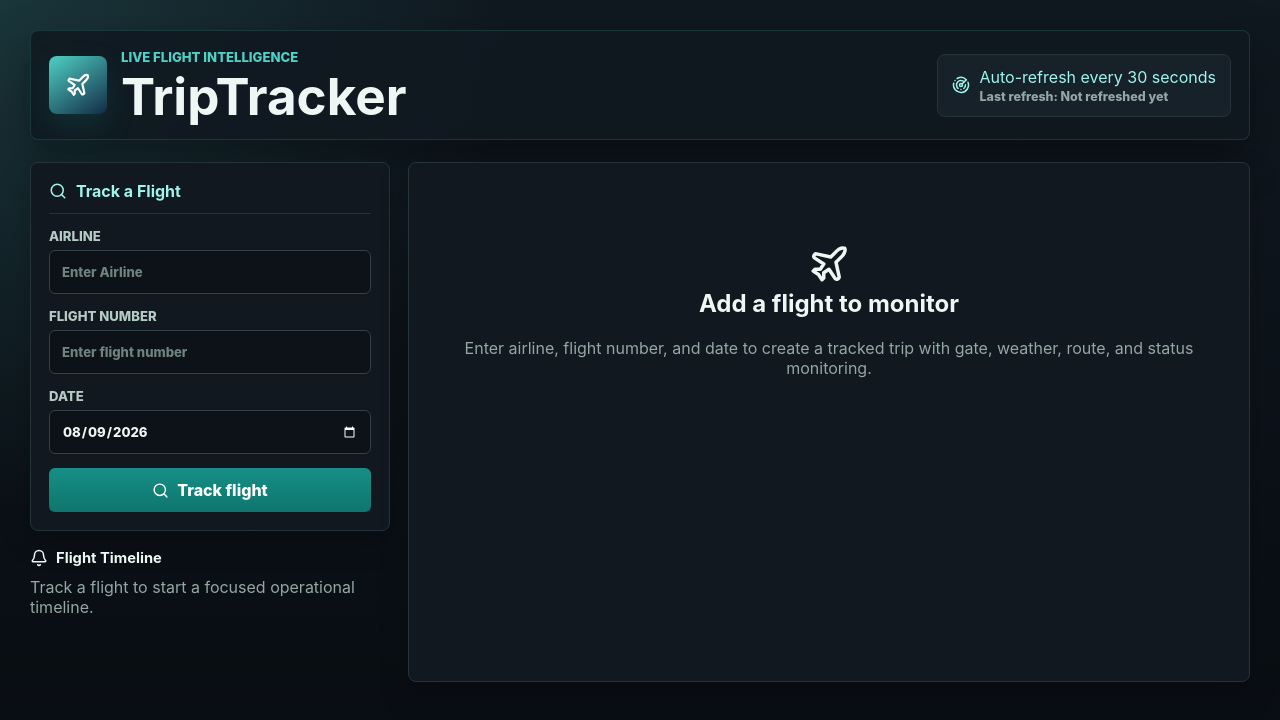
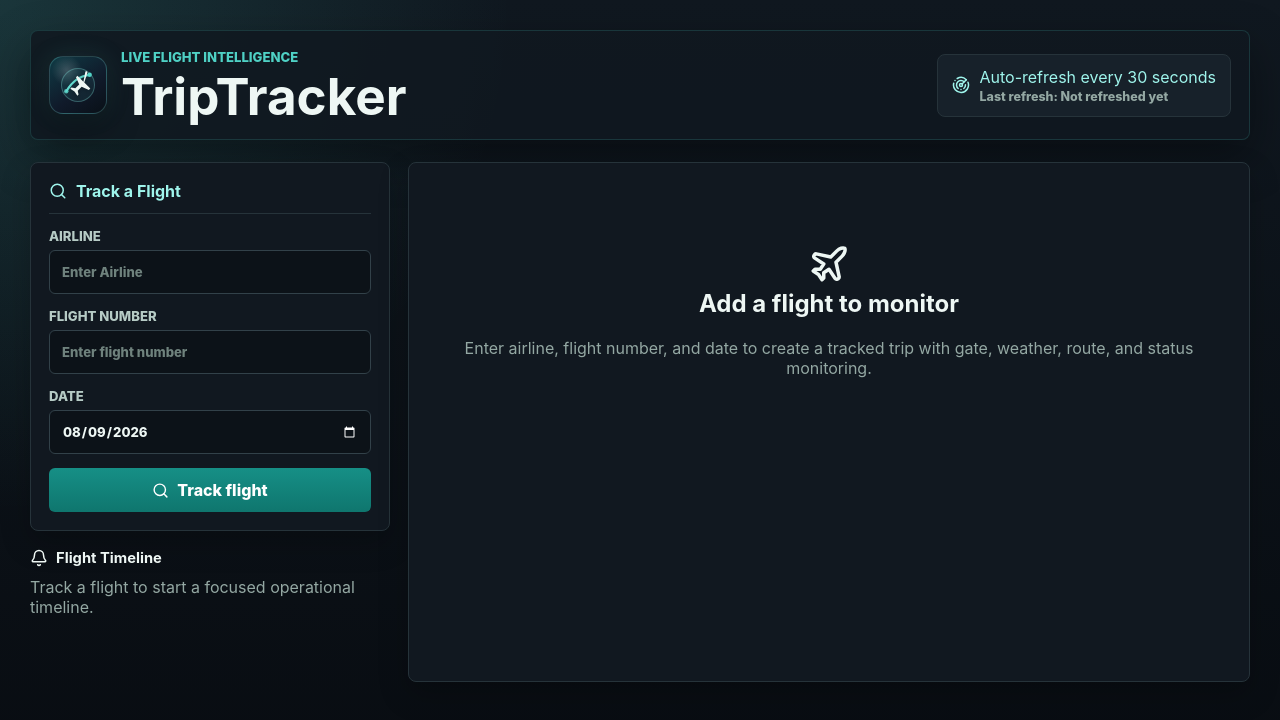
Before and after one commit to James-S-1980/TripTracker, a React (Vite) app: page / in a window 1280 px wide. Shown: the top 720 px of the page. Built offline with nearby package versions, Linux system fonts and the light colour scheme.

Commit message:
Refresh TripTracker app logo

```diff
--- a/src/App.tsx
+++ b/src/App.tsx
@@ -105,6 +105,25 @@ function inboundStatusLabel(status: FlightLeg["inboundStatus"] | undefined): str
 
 function aircraftPhotoUrl(tailNumber: string): string {
   return `https://www.planespotters.net/photos/reg/${encodeURIComponent(tailNumber)}`;
+}
+
+function TripTrackerLogo() {
+  return (
+    <svg aria-hidden="true" className="triptracker-logo" viewBox="0 0 64 64">
+      <defs>
+        <linearGradient id="triptrackerLogoGradient" x1="11" y1="12" x2="52" y2="54" gradientUnits="userSpaceOnUse">
+          <stop stopColor="#8ff7ed" />
+          <stop offset="0.55" stopColor="#4fd1c5" />
+          <stop offset="1" stopColor="#7dd3fc" />
+        </linearGradient>
+      </defs>
+      <circle className="logo-orbit" cx="32" cy="32" r="24" />
+      <path className="logo-route" d="M15 41c8-14 19-22 34-24" />
+      <path className="logo-aircraft" d="M42.7 12.8c1.4-1.4 3.5-.3 2.9 1.6l-4.5 14.1 8.8 8.7-2.1 2.1-10.5-4.7-5.7 5.7 1.2 5.6-1.7 1.7-4.2-6.1-6.1-4.2 1.7-1.7 5.6 1.2 5.7-5.7-4.7-10.5 2.1-2.1 8.7 8.8 2.8-14.5Z" />
+      <circle className="logo-dot origin" cx="15" cy="41" r="3.2" />
+      <circle className="logo-dot destination" cx="49" cy="17" r="3.2" />
+    </svg>
+  );
 }
 
 function soundEventsForFlightChange(previous: FlightLeg, next: FlightLeg): SoundEventType[] {
@@ -346,7 +365,7 @@ export function App() {
       <section className="topbar">
         <div className="brand-block">
           <div className="brand-mark" aria-hidden="true">
-            <Plane size={26} />
+            <TripTrackerLogo />
           </div>
           <div>
             <p className="eyebrow">Live flight intelligence</p>
--- a/src/styles.css
+++ b/src/styles.css
@@ -62,14 +62,49 @@ input {
 
 .brand-mark {
   align-items: center;
-  background: linear-gradient(145deg, var(--teal), #132b45);
-  border-radius: 8px;
-  box-shadow: 0 12px 28px rgba(15, 118, 110, 0.24);
+  background:
+    radial-gradient(circle at 30% 24%, rgba(255, 255, 255, 0.18), transparent 26%),
+    linear-gradient(145deg, #0f3b45 0%, #101a2a 58%, #091017 100%);
+  border: 1px solid rgba(143, 247, 237, 0.22);
+  border-radius: 14px;
+  box-shadow: 0 14px 32px rgba(0, 0, 0, 0.34), 0 0 26px rgba(79, 209, 197, 0.12);
   color: #ffffff;
   display: flex;
   height: 58px;
   justify-content: center;
   min-width: 58px;
+}
+
+.triptracker-logo {
+  display: block;
+  height: 44px;
+  width: 44px;
+}
+
+.logo-orbit {
+  fill: rgba(79, 209, 197, 0.08);
+  stroke: rgba(143, 247, 237, 0.3);
+  stroke-width: 1.5;
+}
+
+.logo-route {
+  fill: none;
+  stroke: url("#triptrackerLogoGradient");
+  stroke-linecap: round;
+  stroke-width: 3;
+}
+
+.logo-aircraft {
+  fill: #eef7f4;
+  filter: drop-shadow(0 2px 4px rgba(0, 0, 0, 0.32));
+}
+
+.logo-dot {
+  fill: url("#triptrackerLogoGradient");
+}
+
+.logo-dot.origin {
+  opacity: 0.8;
 }
 
 .eyebrow {
```
